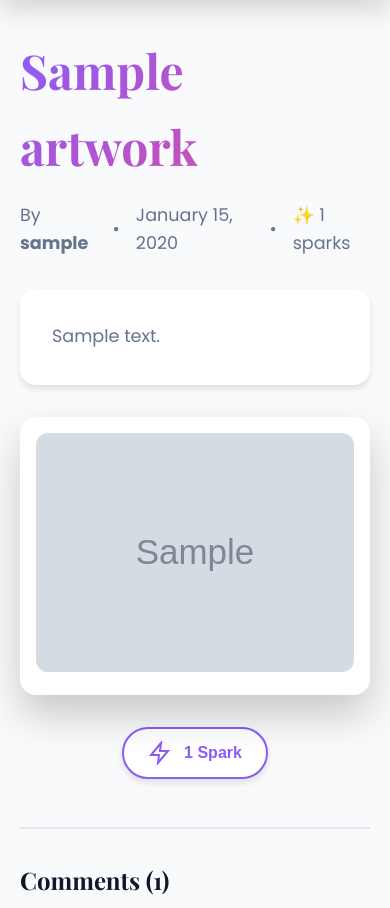
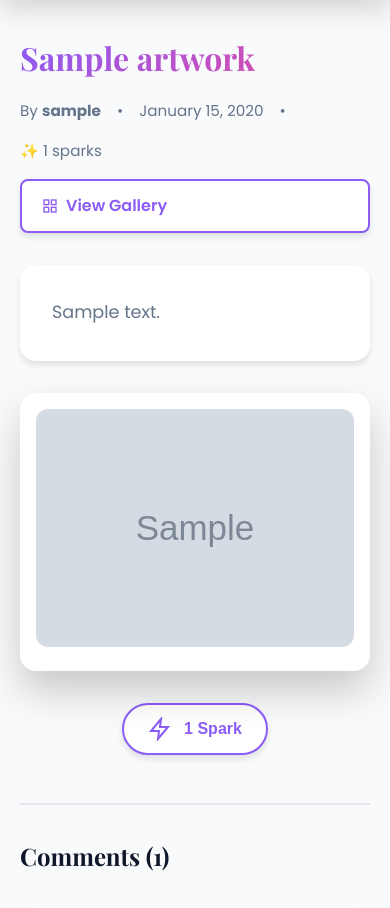
Before and after one commit to bmbell23/ArtForge, a FastAPI app: a page that uses src/art_forge/templates/artwork.html in a window 390 px wide. Shown: the part 130-1038 px from the top of the page. Run offline with FastAPI, Linux system fonts and the light colour scheme; tables that the repository leaves empty hold one stand-in row (values such as "Sample post"); grey boxes marked "Sample" are stand-in pictures; some libraries are stand-ins or nearby versions.

Commit message:
v0.1.2: Changed main page to have a browse art button, and cleanup a few visual items

```diff
--- a/pyproject.toml
+++ b/pyproject.toml
@@ -4,7 +4,7 @@ build-backend = "setuptools.build_meta"
 
 [project]
 name = "art_forge"
-version = "0.1.1"
+version = "0.1.2"
 description = "ArtForge - A platform for artists to showcase and share their artwork"
 authors = [
     {name = "Brandon Bell", email = "brandon@forge-freedom.com"},
--- a/src/art_forge/routes/artworks.py
+++ b/src/art_forge/routes/artworks.py
@@ -58,6 +58,27 @@ def save_uploaded_image(file: UploadFile) -> tuple:
     file_size = os.path.getsize(filepath)
 
     return filename, width, height, file_size
+
+
+@router.get("/art/browse")
+async def browse_artworks(request: Request, db: Session = Depends(get_db)):
+    """Browse all public artworks."""
+    current_user = get_current_user_from_cookie(request, db)
+
+    # Get all public artworks, ordered by most recent
+    artworks = db.query(Artwork).filter(
+        Artwork.is_public == True
+    ).order_by(Artwork.created_at.desc()).all()
+
+    return templates.TemplateResponse(
+        "browse.html",
+        {
+            "request": request,
+            "title": "Browse Art - ArtForge",
+            "current_user": current_user,
+            "artworks": artworks,
+        }
+    )
 
 
 @router.get("/art/{username}")
--- a/src/art_forge/static/css/style.css
+++ b/src/art_forge/static/css/style.css
@@ -350,6 +387,14 @@ h1, h2, h3, h4, h5, h6 {
 
 .artwork-header {
     margin-bottom: 2rem;
+    display: flex;
+    justify-content: space-between;
+    align-items: flex-start;
+    gap: 2rem;
+}
+
+.artwork-title-section {
+    flex: 1;
 }
 
 .artwork-header h1 {
@@ -367,6 +412,35 @@ h1, h2, h3, h4, h5, h6 {
     align-items: center;
     color: var(--text-gray);
     font-size: 1.1rem;
+    flex-wrap: wrap;
+}
+
+.btn-view-gallery {
+    display: inline-flex;
+    align-items: center;
+    gap: 0.5rem;
+    padding: 0.75rem 1.25rem;
+    background: white;
+    border: 2px solid var(--primary-purple);
+    border-radius: 8px;
+    color: var(--primary-purple);
+    font-weight: 600;
+    text-decoration: none;
+    transition: all 0.3s ease;
+    box-shadow: var(--shadow);
+    white-space: nowrap;
+    flex-shrink: 0;
+}
+
+.btn-view-gallery:hover {
+    background: var(--primary-purple);
+    color: white;
+    transform: translateY(-2px);
+    box-shadow: var(--shadow-lg);
+}
+
+.btn-view-gallery svg {
+    flex-shrink: 0;
 }
 
 /* Gallery Container */
@@ -1006,4 +1083,19 @@ img {
         align-items: flex-start;
         gap: 0.25rem;
     }
+
+    /* Mobile artwork header */
+    .artwork-header {
+        flex-direction: column;
+        align-items: stretch;
+        gap: 1rem;
+    }
+
+    .artwork-header h1 {
+        font-size: 2rem;
+    }
+
+    .artwork-byline {
+        font-size: 0.95rem;
+    }
 }
--- a/src/art_forge/templates/artwork.html
+++ b/src/art_forge/templates/artwork.html
@@ -3,6 +3,7 @@
 {% block content %}
 <div class="container artwork-detail">
     <div class="artwork-header">
+        <div class="artwork-title-section">
             <h1>{{ artwork.title }}</h1>
             <div class="artwork-byline">
                 <span>By <strong>{{ artwork.artist.username }}</strong></span>
@@ -11,6 +12,16 @@
                 <span>•</span>
                 <span>✨ {{ spark_count }} sparks</span>
             </div>
+        </div>
+        <a href="/art/{{ artwork.artist.username }}" class="btn-view-gallery">
+            <svg width="16" height="16" viewBox="0 0 24 24" fill="none" stroke="currentColor" stroke-width="2">
+                <rect x="3" y="3" width="7" height="7"></rect>
+                <rect x="14" y="3" width="7" height="7"></rect>
+                <rect x="14" y="14" width="7" height="7"></rect>
+                <rect x="3" y="14" width="7" height="7"></rect>
+            </svg>
+            <span>View Gallery</span>
+        </a>
     </div>
 
     {% if artwork.description %}
@@ -27,6 +38,7 @@
                  src="/art/uploads/{{ artwork.images[0].filename }}"
                  alt="{{ artwork.title }}"
                  class="gallery-main-image"
+                 loading="eager"
                  onclick="openLightbox(0)"
                  oncontextmenu="return false;">
 
@@ -55,6 +67,7 @@
                 <img src="/art/uploads/{{ image.filename }}"
                      alt="{{ artwork.title }}"
                      class="gallery-thumbnail {% if loop.index0 == 0 %}active{% endif %}"
+                     loading="{% if loop.index0 < 3 %}eager{% else %}lazy{% endif %}"
                      onclick="setImage({{ loop.index0 }})"
                      oncontextmenu="return false;">
                 {% if is_owner and artwork.images|length > 1 %}
@@ -172,6 +185,39 @@ const images = [
 ];
 let currentImageIndex = 0;
 
+// Preload images for smoother transitions
+const imageCache = {};
+function preloadImage(src) {
+    if (!imageCache[src]) {
+        const img = new Image();
+        img.src = src;
+        imageCache[src] = img;
+    }
+}
+
+// Preload adjacent images
+function preloadAdjacentImages(index) {
+    // Preload next image
+    const nextIndex = (index + 1) % images.length;
+    if (images[nextIndex]) {
+        preloadImage(images[nextIndex]);
+    }
+
+    // Preload previous image
+    const prevIndex = (index - 1 + images.length) % images.length;
+    if (images[prevIndex]) {
+        preloadImage(images[prevIndex]);
+    }
+}
+
+// Preload all images on page load (in background)
+window.addEventListener('load', function() {
+    // Preload all images with slight delay to not block initial page load
+    setTimeout(() => {
+        images.forEach(src => preloadImage(src));
+    }, 500);
+});
+
 // Delete individual image
 function deleteImage(imageId, filename) {
     if (!confirm('Are you sure you want to delete this image? This cannot be undone.')) {
@@ -189,13 +235,24 @@ function deleteImage(imageId, filename) {
 // Change main image
 function setImage(index) {
     currentImageIndex = index;
-    document.getElementById('mainImage').src = images[index];
+    const mainImg = document.getElementById('mainImage');
+
+    // Add fade effect
+    mainImg.style.opacity = '0.5';
+
+    setTimeout(() => {
+        mainImg.src = images[index];
+        mainImg.style.opacity = '1';
         document.getElementById('currentImageNum').textContent = index + 1;
 
         // Update thumbnail active state
         document.querySelectorAll('.gallery-thumbnail').forEach((thumb, i) => {
             thumb.classList.toggle('active', i === index);
         });
+
+        // Preload adjacent images
+        preloadAdjacentImages(index);
+    }, 100);
 }
 
 function changeImage(direction) {
@@ -209,6 +266,9 @@ function openLightbox(index) {
     document.getElementById('lightboxImage').src = images[index];
     document.getElementById('lightbox').classList.add('active');
     document.body.style.overflow = 'hidden';
+
+    // Preload adjacent images when opening lightbox
+    preloadAdjacentImages(index);
 }
 
 function closeLightbox() {
@@ -218,8 +278,19 @@ function closeLightbox() {
 
 function changeLightboxImage(direction) {
     currentImageIndex = (currentImageIndex + direction + images.length) % images.length;
-    document.getElementById('lightboxImage').src = images[currentImageIndex];
+    const lightboxImg = document.getElementById('lightboxImage');
+
+    // Add fade effect for smoother transition
+    lightboxImg.style.opacity = '0.5';
+
+    setTimeout(() => {
+        lightboxImg.src = images[currentImageIndex];
+        lightboxImg.style.opacity = '1';
         setImage(currentImageIndex); // Also update main gallery
+
+        // Preload adjacent images
+        preloadAdjacentImages(currentImageIndex);
+    }, 100);
 }
 
 // Keyboard navigation
--- a/src/art_forge/templates/index.html
+++ b/src/art_forge/templates/index.html
@@ -7,11 +7,10 @@
         <p class="subtitle">Your creative space to showcase, share, and celebrate art</p>
 
         <div class="hero-buttons">
+            <a href="/art/browse" class="btn btn-primary">Browse Art</a>
             {% if current_user %}
-            <a href="/art/{{ current_user.username }}" class="btn btn-primary">My Gallery</a>
             <a href="/art/{{ current_user.username }}/upload" class="btn btn-secondary">Upload Artwork</a>
             {% else %}
-            <a href="/art/register" class="btn btn-primary">Get Started</a>
             <a href="/art/login" class="btn btn-secondary">Sign In</a>
             {% endif %}
         </div>
```
Also changed, not shown: other parts of src/art_forge/static/css/style.css (+43 -3 lines), src/art_forge/templates/browse.html (added, +53 -0 lines). Lines whose indentation alone changed are shown as unchanged.
